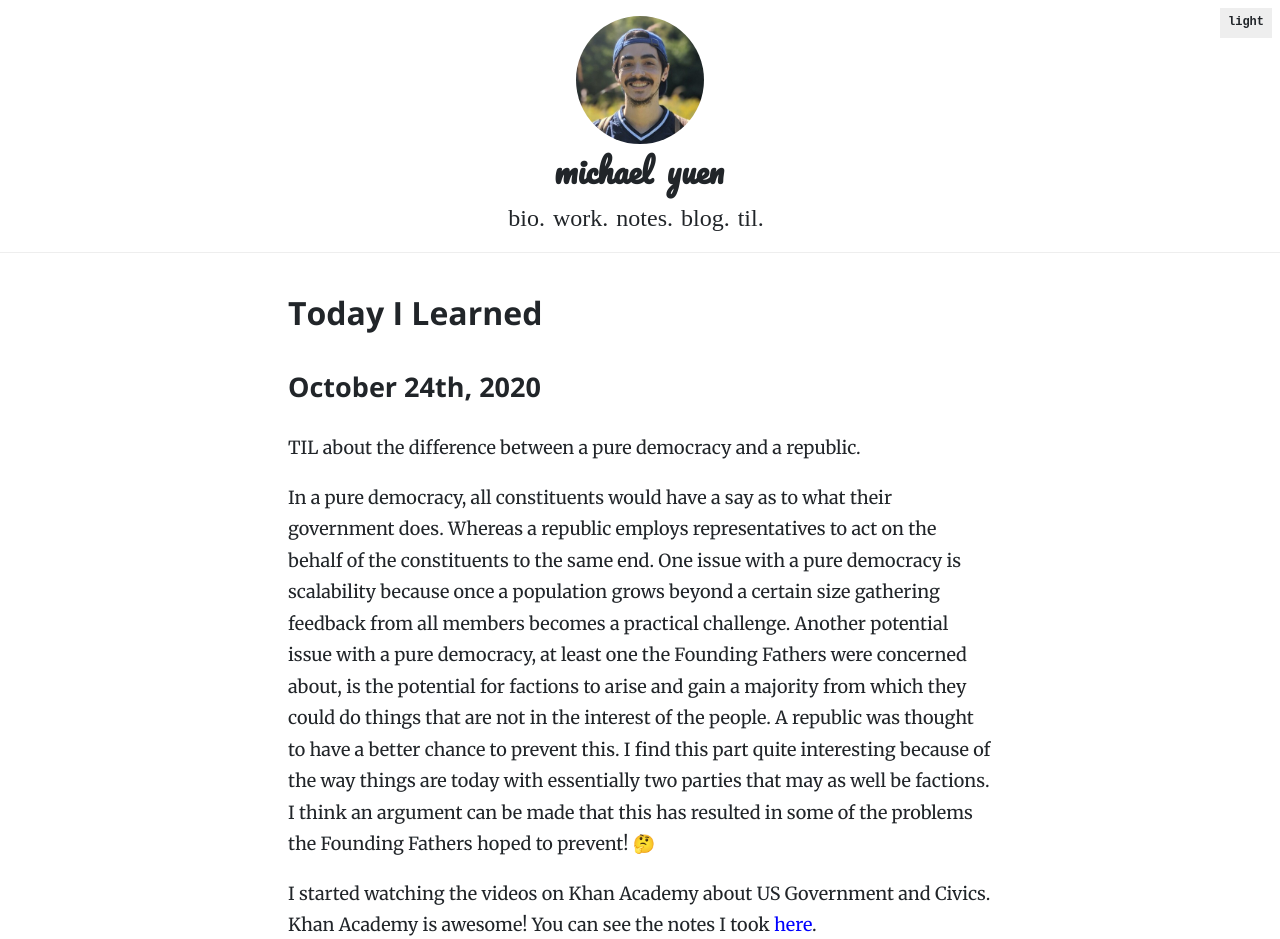
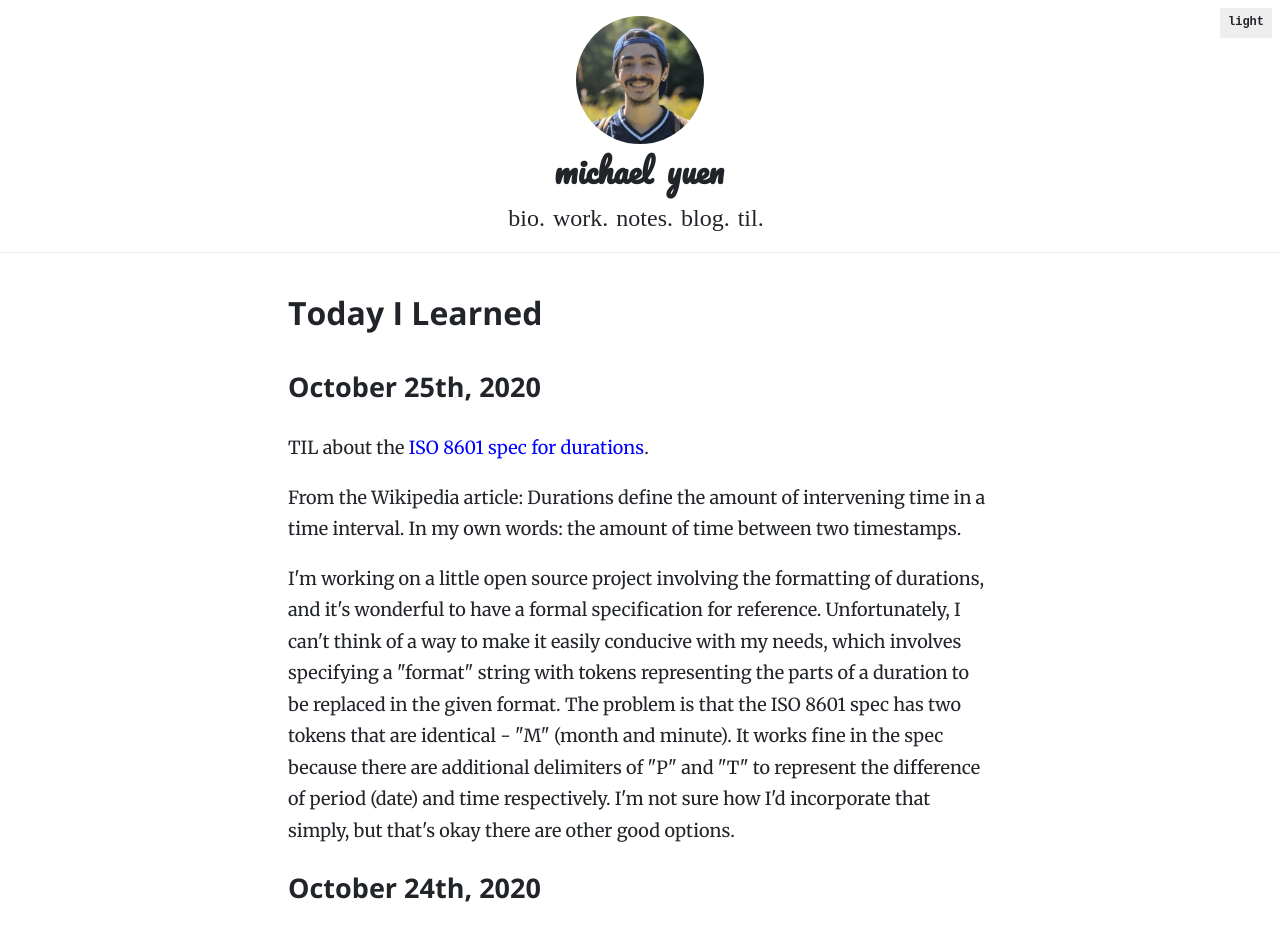
Before and after one commit to michaelyuen/personal-website, a Next.js app in the folder v5/: page /today-i-learned in a window 1280 px wide. Shown: the top 939 px of the page. Built offline with nearby package versions, Linux system fonts and the light colour scheme; a web font is replaced by a local one.

Commit message:
Add TIL for 2020-10-25 (#50)

```diff
--- a/v5/pages/today-i-learned.tsx
+++ b/v5/pages/today-i-learned.tsx
@@ -4,6 +4,34 @@ export default function TIL() {
   return (
     <section className="TILContainer">
       <h1>Today I Learned</h1>
+      <h2>October 25th, 2020</h2>
+      <p>
+        TIL about the{" "}
+        <a
+          href="https://en.wikipedia.org/wiki/ISO_8601#Durations"
+          target="_blank"
+        >
+          ISO 8601 spec for durations
+        </a>
+        .
+      </p>
+      <p>
+        From the Wikipedia article: Durations define the amount of intervening
+        time in a time interval. In my own words: the amount of time between two
+        timestamps.
+      </p>
+      <p>
+        I'm working on a little open source project involving the formatting of
+        durations, and it's wonderful to have a formal specification for
+        reference. Unfortunately, I can't think of a way to make it easily
+        conducive with my needs, which involves specifying a "format" string
+        with tokens representing the parts of a duration to be replaced in the
+        given format. The problem is that the ISO 8601 spec has two tokens that
+        are identical - "M" (month and minute). It works fine in the spec
+        because there are additional delimiters of "P" and "T" to represent the
+        difference of period (date) and time respectively. I'm not sure how I'd
+        incorporate that simply, but that's okay there are other good options.
+      </p>
       <h2>October 24th, 2020</h2>
       <p>TIL about the difference between a pure democracy and a republic.</p>
       <p>
```
Also changed, not shown: v5/public/notes/14-to-read.md (+4 -12 lines).
